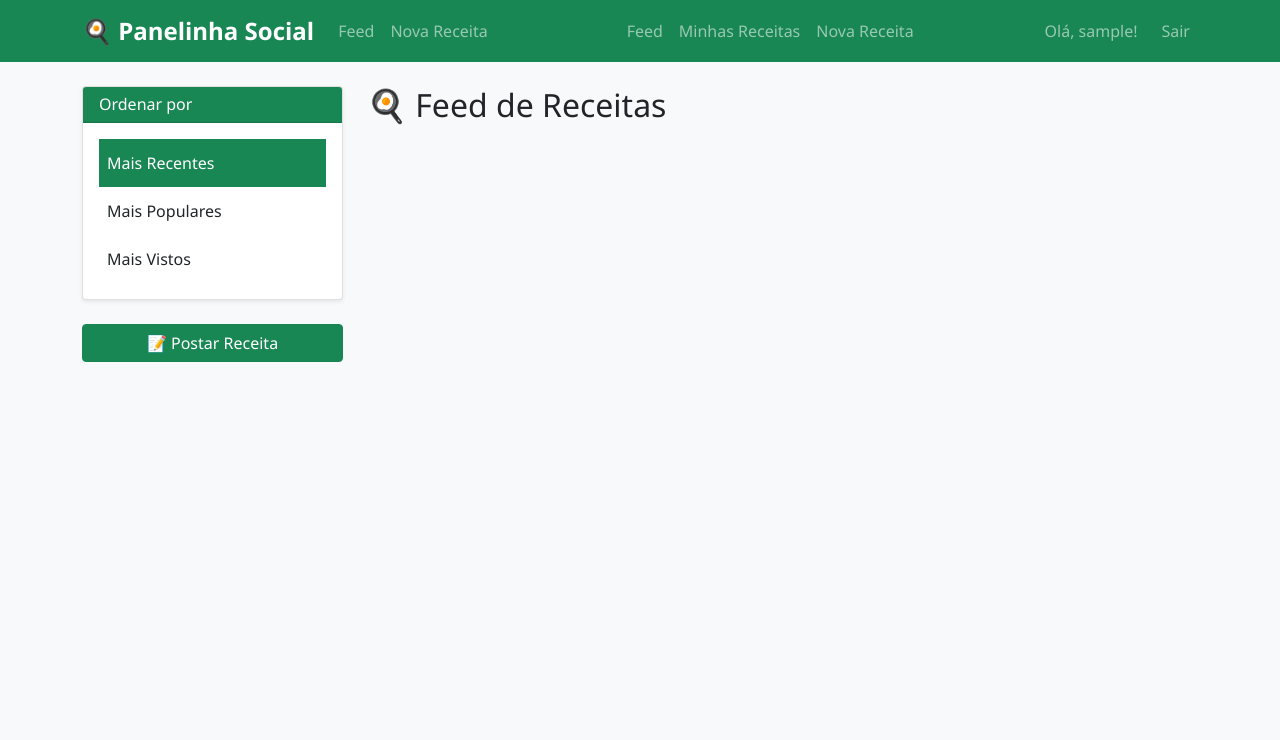
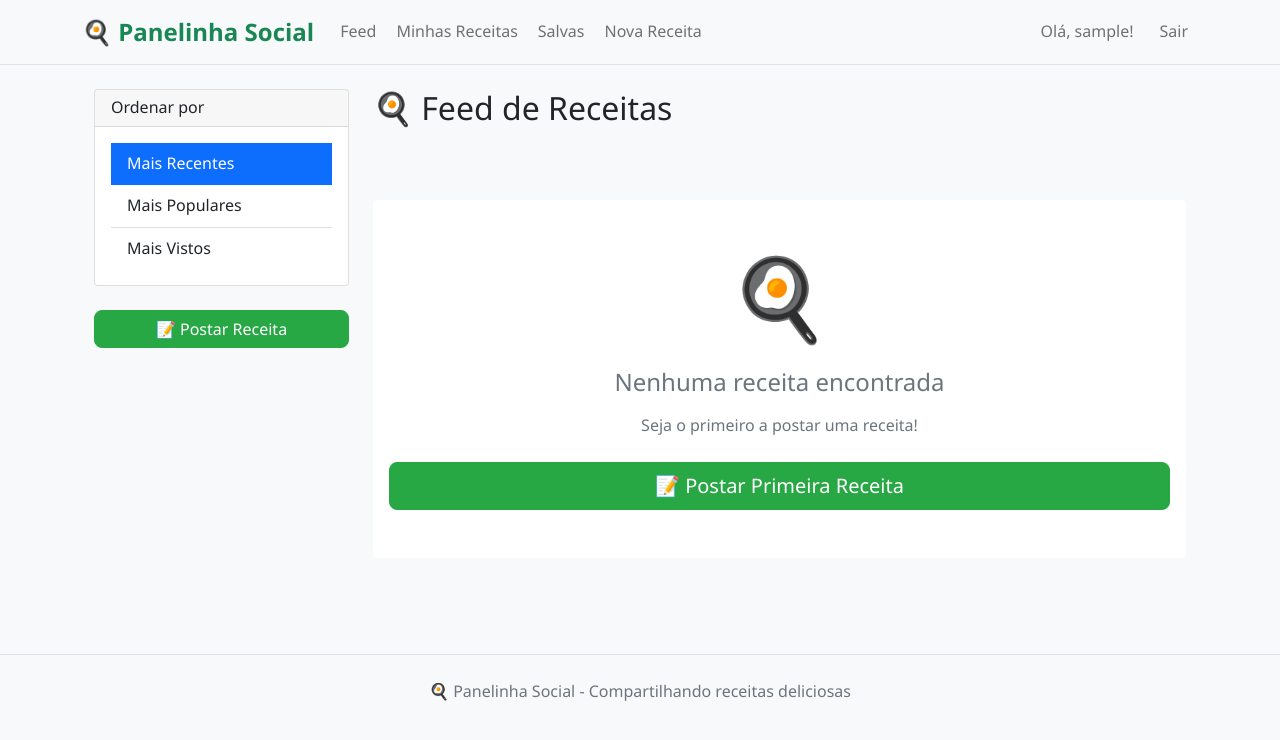
Before and after one commit to AlineMomm/panelinha_social, a Flask app: page /feed in a window 1280 px wide. Shown: the top 740 px of the page. Run offline with Flask 3, Linux system fonts and the light colour scheme; the visitor is signed in with stand-in values (Sample User, id 1); data that the repository does not hold is empty; some libraries are stand-ins or nearby versions.

Commit message:
alterações básicas

```diff
--- a/app.py
+++ b/app.py
@@ -12,7 +12,7 @@
 # Configuração
 class Config:
     SECRET_KEY = os.environ.get('SECRET_KEY') or 'sua-chave-secreta-muito-secreta-aqui-123'
-    SQLALCHEMY_DATABASE_URI = os.environ.get('DATABASE_URL') or 'sqlite:///panelinha_nova.db'
+    SQLALCHEMY_DATABASE_URI = os.environ.get('DATABASE_URL') or 'sqlite:///panelinha.db'
     SQLALCHEMY_TRACK_MODIFICATIONS = False
     UPLOAD_FOLDER = 'static/uploads'
     MAX_CONTENT_LENGTH = 16 * 1024 * 1024
@@ -36,11 +36,14 @@
     username = db.Column(db.String(64), unique=True, nullable=False)
     email = db.Column(db.String(120), unique=True, nullable=False)
     password_hash = db.Column(db.String(128))
+    bio = db.Column(db.Text)
+    profile_picture = db.Column(db.String(200))
     created_at = db.Column(db.DateTime, default=datetime.utcnow)
 
     recipes = db.relationship('Recipe', backref='author', lazy='dynamic')
     likes = db.relationship('Like', backref='user', lazy='dynamic')
     comments = db.relationship('Comment', backref='user', lazy='dynamic')
+    saved_recipes = db.relationship('SavedRecipe', backref='user', lazy='dynamic')
 
     def set_password(self, password):
         self.password_hash = generate_password_hash(password)
@@ -65,8 +68,8 @@
 
     likes = db.relationship('Like', backref='recipe', lazy='dynamic')
     comments = db.relationship('Comment', backref='recipe', lazy='dynamic')
+    saved_by = db.relationship('SavedRecipe', backref='recipe', lazy='dynamic')
 
-    # MÉTODOS PARA CONTAGEM
     def like_count(self):
         return self.likes.count()
 
@@ -78,11 +81,18 @@
             return Like.query.filter_by(user_id=user.id, recipe_id=self.id).first() is not None
         return False
 
+    def is_saved_by_user(self, user):
+        if user.is_authenticated:
+            return SavedRecipe.query.filter_by(user_id=user.id, recipe_id=self.id).first() is not None
+        return False
+
 class Like(db.Model):
     id = db.Column(db.Integer, primary_key=True)
     user_id = db.Column(db.Integer, db.ForeignKey('user.id'), nullable=False)
     recipe_id = db.Column(db.Integer, db.ForeignKey('recipe.id'), nullable=False)
     created_at = db.Column(db.DateTime, default=datetime.utcnow)
+
+    __table_args__ = (db.UniqueConstraint('user_id', 'recipe_id', name='unique_like'),)
 
 class Comment(db.Model):
     id = db.Column(db.Integer, primary_key=True)
@@ -90,6 +100,14 @@
     user_id = db.Column(db.Integer, db.ForeignKey('user.id'), nullable=False)
     recipe_id = db.Column(db.Integer, db.ForeignKey('recipe.id'), nullable=False)
     created_at = db.Column(db.DateTime, default=datetime.utcnow)
+
+class SavedRecipe(db.Model):
+    id = db.Column(db.Integer, primary_key=True)
+    user_id = db.Column(db.Integer, db.ForeignKey('user.id'), nullable=False)
+    recipe_id = db.Column(db.Integer, db.ForeignKey('recipe.id'), nullable=False)
+    saved_at = db.Column(db.DateTime, default=datetime.utcnow)
+
+    __table_args__ = (db.UniqueConstraint('user_id', 'recipe_id', name='unique_save'),)
 
 @login_manager.user_loader
 def load_user(id):
@@ -109,6 +127,16 @@
     confirm_password = PasswordField('Confirmar Senha', validators=[DataRequired(), EqualTo('password')])
     submit = SubmitField('Cadastrar')
 
+    def validate_username(self, username):
+        user = User.query.filter_by(username=username.data).first()
+        if user:
+            raise ValidationError('Este nome de usuário já está em uso.')
+
+    def validate_email(self, email):
+        user = User.query.filter_by(email=email.data).first()
+        if user:
+            raise ValidationError('Este email já está cadastrado.')
+
 class RecipeForm(FlaskForm):
     title = StringField('Título da Receita', validators=[DataRequired(), Length(max=100)])
     description = TextAreaField('Descrição Curta', validators=[DataRequired()])
@@ -126,7 +154,12 @@
 # Routes
 @app.route('/')
 def index():
-    return render_template('index.html', title='Panelinha Social')
+    # Mostrar algumas receitas públicas na página inicial
+    if current_user.is_authenticated:
+        return redirect(url_for('feed'))
+
+    recipes = Recipe.query.filter_by(is_draft=False).order_by(Recipe.created_at.desc()).limit(6).all()
+    return render_template('index.html', title='Panelinha Social', recipes=recipes)
 
 @app.route('/feed')
 @login_required
@@ -142,14 +175,20 @@
     else:
         recipes = recipes.order_by(Recipe.created_at.desc())
 
-    return render_template('feed.html', title='Feed', recipes=recipes, sort_by=sort_by)
+    return render_template('feed.html', title='Feed', recipes=recipes.all(), sort_by=sort_by)
 
 @app.route('/my_recipes')
 @login_required
 def my_recipes():
-    # Mostrar receitas do usuário (publicadas e rascunhos)
     recipes = Recipe.query.filter_by(user_id=current_user.id).order_by(Recipe.created_at.desc()).all()
     return render_template('my_recipes.html', title='Minhas Receitas', recipes=recipes)
+
+@app.route('/saved_recipes')
+@login_required
+def saved_recipes():
+    saved = SavedRecipe.query.filter_by(user_id=current_user.id).order_by(SavedRecipe.saved_at.desc()).all()
+    recipes = [saved_item.recipe for saved_item in saved]
+    return render_template('saved_recipes.html', title='Receitas Salvas', recipes=recipes)
 
 @app.route('/recipe/new', methods=['GET', 'POST'])
 @login_required
@@ -180,79 +219,6 @@
 
     return render_template('new_recipe.html', title='Nova Receita', form=form)
 
-@app.route('/recipe/<int:recipe_id>/edit', methods=['GET', 'POST'])
-@login_required
-def edit_recipe(recipe_id):
-    recipe = Recipe.query.get_or_404(recipe_id)
-
-    # Verificar se o usuário é o autor da receita
-    if recipe.author != current_user:
-        flash('Você não tem permissão para editar esta receita.', 'danger')
-        return redirect(url_for('recipe_detail', recipe_id=recipe_id))
-
-    form = RecipeForm()
-
-    if form.validate_on_submit():
-        # Atualizar imagem se uma nova foi enviada
-        if form.image.data:
-            # Remover imagem antiga se existir
-            if recipe.image and os.path.exists(os.path.join(app.config['UPLOAD_FOLDER'], recipe.image)):
-                os.remove(os.path.join(app.config['UPLOAD_FOLDER'], recipe.image))
-
-            image_filename = f"recipe_{datetime.utcnow().strftime('%Y%m%d_%H%M%S')}_{form.image.data.filename}"
-            form.image.data.save(os.path.join(app.config['UPLOAD_FOLDER'], image_filename))
-            recipe.image = image_filename
-
-        # Atualizar outros campos
-        recipe.title = form.title.data
-        recipe.description = form.description.data
-        recipe.ingredients = form.ingredients.data
-        recipe.steps = form.steps.data
-        recipe.categories = form.categories.data
-        recipe.updated_at = datetime.utcnow()
-
-        # Se estava como rascunho e agora está publicando
-        if recipe.is_draft and 'submit' in request.form:
-            recipe.is_draft = False
-            flash('Receita publicada com sucesso!', 'success')
-        elif recipe.is_draft and 'save_draft' in request.form:
-            flash('Rascunho atualizado com sucesso!', 'info')
-        else:
-            flash('Receita atualizada com sucesso!', 'success')
-
-        db.session.commit()
-        return redirect(url_for('recipe_detail', recipe_id=recipe.id))
-
-    # Preencher o formulário com os dados atuais
-    elif request.method == 'GET':
-        form.title.data = recipe.title
-        form.description.data = recipe.description
-        form.ingredients.data = recipe.ingredients
-        form.steps.data = recipe.steps
-        form.categories.data = recipe.categories
-
-    return render_template('edit_recipe.html', title='Editar Receita', form=form, recipe=recipe)
-
-@app.route('/recipe/<int:recipe_id>/delete', methods=['POST'])
-@login_required
-def delete_recipe(recipe_id):
-    recipe = Recipe.query.get_or_404(recipe_id)
-
-    # Verificar se o usuário é o autor da receita
-    if recipe.author != current_user:
-        flash('Você não tem permissão para excluir esta receita.', 'danger')
-        return redirect(url_for('recipe_detail', recipe_id=recipe_id))
-
-    # Remover imagem se existir
-    if recipe.image and os.path.exists(os.path.join(app.config['UPLOAD_FOLDER'], recipe.image)):
-        os.remove(os.path.join(app.config['UPLOAD_FOLDER'], recipe.image))
-
-    db.session.delete(recipe)
-    db.session.commit()
-
-    flash('Receita excluída com sucesso!', 'success')
-    return redirect(url_for('feed'))
-
 @app.route('/recipe/<int:recipe_id>', methods=['GET', 'POST'])
 def recipe_detail(recipe_id):
     recipe = Recipe.query.get_or_404(recipe_id)
@@ -276,12 +242,76 @@
     comments = Comment.query.filter_by(recipe_id=recipe_id).order_by(Comment.created_at.desc()).all()
     return render_template('recipe_detail.html', title=recipe.title, recipe=recipe, form=form, comments=comments)
 
+@app.route('/recipe/<int:recipe_id>/edit', methods=['GET', 'POST'])
+@login_required
+def edit_recipe(recipe_id):
+    recipe = Recipe.query.get_or_404(recipe_id)
+
+    if recipe.author != current_user:
+        flash('Você não tem permissão para editar esta receita.', 'danger')
+        return redirect(url_for('recipe_detail', recipe_id=recipe_id))
+
+    form = RecipeForm()
+
+    if form.validate_on_submit():
+        if form.image.data:
+            if recipe.image and os.path.exists(os.path.join(app.config['UPLOAD_FOLDER'], recipe.image)):
+                os.remove(os.path.join(app.config['UPLOAD_FOLDER'], recipe.image))
+
+            image_filename = f"recipe_{datetime.utcnow().strftime('%Y%m%d_%H%M%S')}_{form.image.data.filename}"
+            form.image.data.save(os.path.join(app.config['UPLOAD_FOLDER'], image_filename))
+            recipe.image = image_filename
+
+        recipe.title = form.title.data
+        recipe.description = form.description.data
+        recipe.ingredients = form.ingredients.data
+        recipe.steps = form.steps.data
+        recipe.categories = form.categories.data
+        recipe.updated_at = datetime.utcnow()
+
+        if recipe.is_draft and 'submit' in request.form:
+            recipe.is_draft = False
+            flash('Receita publicada com sucesso!', 'success')
+        elif recipe.is_draft and 'save_draft' in request.form:
+            flash('Rascunho atualizado com sucesso!', 'info')
+        else:
+            flash('Receita atualizada com sucesso!', 'success')
+
+        db.session.commit()
+        return redirect(url_for('recipe_detail', recipe_id=recipe.id))
+
+    elif request.method == 'GET':
+        form.title.data = recipe.title
+        form.description.data = recipe.description
+        form.ingredients.data = recipe.ingredients
+        form.steps.data = recipe.steps
+        form.categories.data = recipe.categories
+
+    return render_template('edit_recipe.html', title='Editar Receita', form=form, recipe=recipe)
+
+@app.route('/recipe/<int:recipe_id>/delete', methods=['POST'])
+@login_required
+def delete_recipe(recipe_id):
+    recipe = Recipe.query.get_or_404(recipe_id)
+
+    if recipe.author != current_user:
+        flash('Você não tem permissão para excluir esta receita.', 'danger')
+        return redirect(url_for('recipe_detail', recipe_id=recipe_id))
+
+    if recipe.image and os.path.exists(os.path.join(app.config['UPLOAD_FOLDER'], recipe.image)):
+        os.remove(os.path.join(app.config['UPLOAD_FOLDER'], recipe.image))
+
+    db.session.delete(recipe)
+    db.session.commit()
+
+    flash('Receita excluída com sucesso!', 'success')
+    return redirect(url_for('feed'))
+
 @app.route('/comment/<int:comment_id>/delete', methods=['POST'])
 @login_required
 def delete_comment(comment_id):
     comment = Comment.query.get_or_404(comment_id)
 
-    # Verificar se o usuário é o autor do comentário ou o autor da receita
     if comment.user_id != current_user.id and comment.recipe.author.id != current_user.id:
         flash('Você não tem permissão para excluir este comentário.', 'danger')
         return redirect(url_for('recipe_detail', recipe_id=comment.recipe_id))
@@ -310,6 +340,23 @@
     db.session.commit()
     return jsonify({'liked': liked, 'like_count': recipe.likes.count()})
 
+@app.route('/save/<int:recipe_id>', methods=['POST'])
+@login_required
+def save_recipe(recipe_id):
+    recipe = Recipe.query.get_or_404(recipe_id)
+    saved = SavedRecipe.query.filter_by(user_id=current_user.id, recipe_id=recipe_id).first()
+
+    if saved:
+        db.session.delete(saved)
+        saved_status = False
+    else:
+        saved = SavedRecipe(user_id=current_user.id, recipe_id=recipe_id)
+        db.session.add(saved)
+        saved_status = True
+
+    db.session.commit()
+    return jsonify({'saved': saved_status})
+
 @app.route('/login', methods=['GET', 'POST'])
 def login():
     if current_user.is_authenticated:
@@ -320,7 +367,7 @@
         user = User.query.filter_by(email=form.email.data).first()
         if user and user.check_password(form.password.data):
             login_user(user, remember=form.remember_me.data)
-            flash('Login realizado!', 'success')
+            flash('Login realizado com sucesso!', 'success')
             return redirect(url_for('feed'))
         flash('Email ou senha inválidos.', 'danger')
 
@@ -337,7 +384,7 @@
         user.set_password(form.password.data)
         db.session.add(user)
         db.session.commit()
-        flash('Conta criada! Faça login.', 'success')
+        flash('Conta criada com sucesso! Faça login.', 'success')
         return redirect(url_for('login'))
 
     return render_template('register.html', title='Cadastrar', form=form)
@@ -346,20 +393,13 @@
 @login_required
 def logout():
     logout_user()
-    flash('Você saiu.', 'info')
+    flash('Você saiu da sua conta.', 'info')
     return redirect(url_for('index'))
 
 if __name__ == '__main__':
     with app.app_context():
-        print("🔄 Criando banco de dados...")
         db.create_all()
-        print("✅ Banco criado com sucesso!")
-        print("📊 Tabelas: User, Recipe (com views), Like, Comment")
-        print("🚀 Rotas disponíveis:")
-        print("   - / (página inicial)")
-        print("   - /feed")
-        print("   - /my_recipes")
-        print("   - /recipe/new")
-        print("   - /recipe/<id>/edit")
-        print("   - /recipe/<id>")
+        print("✅ Panelinha Social iniciado com sucesso!")
+        print("📊 Banco de dados criado")
+        print("🚀 Servidor rodando em http://localhost:5000")
     app.run(debug=True)
--- a/static/css/style.css
+++ b/static/css/style.css
@@ -1,111 +1,181 @@
-body {
-    background-color: #f8f9fa;
-    font-family: 'Segoe UI', Tahoma, Geneva, Verdana, sans-serif;
+/* Panelinha Social - Estilos Modernos e Limpos */
+
+:root {
+    --primary-color: #28a745;
+    --primary-hover: #218838;
+    --light-bg: #f8f9fa;
+    --card-shadow: 0 2px 10px rgba(0, 0, 0, 0.1);
+    --card-hover-shadow: 0 4px 15px rgba(0, 0, 0, 0.15);
 }
 
-.navbar-brand {
-    font-weight: bold;
-    font-size: 1.5rem;
+body {
+    background-color: var(--light-bg);
+    font-family: 'Segoe UI', Tahoma, Geneva, Verdana, sans-serif;
+    line-height: 1.6;
 }
 
-.card {
-    box-shadow: 0 0.125rem 0.25rem rgba(0, 0, 0, 0.075);
-    border: 1px solid rgba(0, 0, 0, 0.125);
-    transition: transform 0.2s ease-in-out;
+/* Cards Modernos */
+.recipe-card {
+    border: none;
+    border-radius: 12px;
+    box-shadow: var(--card-shadow);
+    transition: all 0.3s ease;
+    background: white;
+    overflow: hidden;
 }
 
-.card:hover {
+.recipe-card:hover {
+    box-shadow: var(--card-hover-shadow);
     transform: translateY(-2px);
 }
 
-.card-header {
-    background-color: #198754;
-    color: white;
-    font-weight: bold;
+.card-img-top {
+    border-radius: 12px 12px 0 0;
+    height: 200px;
+    object-fit: cover;
 }
 
+/* Botões */
 .btn-success {
-    background-color: #198754;
-    border-color: #198754;
+    background-color: var(--primary-color);
+    border-color: var(--primary-color);
+    border-radius: 8px;
+    font-weight: 500;
 }
 
 .btn-success:hover {
-    background-color: #157347;
-    border-color: #146c43;
+    background-color: var(--primary-hover);
+    border-color: var(--primary-hover);
+    transform: translateY(-1px);
 }
 
-.recipe-card {
-    transition: all 0.3s ease;
+.btn-outline-success {
+    border-radius: 8px;
+    font-weight: 500;
 }
 
-.recipe-card:hover {
-    box-shadow: 0 0.5rem 1rem rgba(0, 0, 0, 0.15);
+/* Navbar */
+.navbar-brand {
+    font-size: 1.5rem;
+    font-weight: 700;
 }
 
-.like-btn, .save-btn {
+.nav-link {
+    font-weight: 500;
+    border-radius: 6px;
+    margin: 0 2px;
     transition: all 0.2s ease;
 }
 
-.like-btn:hover, .save-btn:hover {
-    transform: scale(1.05);
+.nav-link:hover {
+    background-color: rgba(40, 167, 69, 0.1);
 }
 
+/* Formulários */
+.form-control {
+    border-radius: 8px;
+    border: 1px solid #dee2e6;
+    padding: 0.75rem 1rem;
+}
+
+.form-control:focus {
+    border-color: var(--primary-color);
+    box-shadow: 0 0 0 0.2rem rgba(40, 167, 69, 0.25);
+}
+
+/* Badges */
+.badge {
+    font-weight: 500;
+    border-radius: 6px;
+}
+
+/* Alertas */
 .alert {
     border: none;
     border-radius: 8px;
+    border-left: 4px solid;
 }
 
-.list-group-item.active {
-    background-color: #198754;
-    border-color: #198754;
+.alert-success {
+    border-left-color: var(--primary-color);
 }
 
-.badge {
-    font-size: 0.75em;
+.alert-danger {
+    border-left-color: #dc3545;
 }
 
-.form-control:focus {
-    border-color: #198754;
-    box-shadow: 0 0 0 0.2rem rgba(25, 135, 84, 0.25);
+/* Comentários */
+.comment-card {
+    border: none;
+    border-radius: 8px;
+    background: #f8f9fa;
+    margin-bottom: 1rem;
 }
 
-/* Adicione ao final do seu style.css */
-
-/* Efeito hover para cards clicáveis */
-.recipe-card {
-    cursor: pointer;
-    transition: all 0.3s ease;
+.comment-card.author-comment {
+    background: #fff3cd;
+    border-left: 4px solid #ffc107;
 }
 
-.recipe-card:hover {
-    transform: translateY(-5px);
-    box-shadow: 0 0.5rem 1rem rgba(0, 0, 0, 0.15);
+/* Estatísticas */
+.stats-card {
+    background: linear-gradient(135deg, #28a745, #20c997);
+    color: white;
+    border: none;
+    border-radius: 12px;
 }
 
-/* Links dentro dos cards */
-.recipe-card a {
-    transition: color 0.2s ease;
+/* Footer */
+footer {
+    margin-top: auto;
 }
 
-.recipe-card a:hover {
-    color: #198754 !important;
+/* Responsividade */
+@media (max-width: 768px) {
+    .container {
+        padding: 0 15px;
+    }
+
+    .card-img-top {
+        height: 150px;
+    }
+
+    .navbar-nav {
+        text-align: center;
+    }
 }
 
-/* Imagens com efeito de zoom suave */
-.card-img-top {
-    transition: transform 0.3s ease;
+/* Animações suaves */
+.fade-in {
+    animation: fadeIn 0.5s ease-in;
 }
 
-.recipe-card:hover .card-img-top {
-    transform: scale(1.05);
+@keyframes fadeIn {
+    from { opacity: 0; transform: translateY(20px); }
+    to { opacity: 1; transform: translateY(0); }
 }
 
-/* Melhorar legibilidade das listas */
-.list-group-item {
-    border: none;
-    padding: 0.75rem 0.5rem;
+/* Loading states */
+.btn-loading {
+    position: relative;
+    color: transparent;
 }
 
-.list-group-numbered .list-group-item {
-    padding-left: 0;
+.btn-loading::after {
+    content: '';
+    position: absolute;
+    width: 16px;
+    height: 16px;
+    top: 50%;
+    left: 50%;
+    margin: -8px 0 0 -8px;
+    border: 2px solid transparent;
+    border-top-color: #ffffff;
+    border-radius: 50%;
+    animation: spin 1s linear infinite;
 }
+
+@keyframes spin {
+    0% { transform: rotate(0deg); }
+    100% { transform: rotate(360deg); }
+}
--- a/templates/base.html
+++ b/templates/base.html
@@ -8,9 +8,9 @@
     <link rel="stylesheet" href="{{ url_for('static', filename='css/style.css') }}">
 </head>
 <body>
-    <nav class="navbar navbar-expand-lg navbar-dark bg-success">
+    <nav class="navbar navbar-expand-lg navbar-light bg-light border-bottom">
         <div class="container">
-            <a class="navbar-brand" href="{{ url_for('index') }}">
+            <a class="navbar-brand fw-bold text-success" href="{{ url_for('index') }}">
                 🍳 Panelinha Social
             </a>
 
@@ -25,23 +25,17 @@
                         <a class="nav-link" href="{{ url_for('feed') }}">Feed</a>
                     </li>
                     <li class="nav-item">
+                        <a class="nav-link" href="{{ url_for('my_recipes') }}">Minhas Receitas</a>
+                    </li>
+                    <li class="nav-item">
+                        <a class="nav-link" href="{{ url_for('saved_recipes') }}">Salvas</a>
+                    </li>
+                    <li class="nav-item">
                         <a class="nav-link" href="{{ url_for('new_recipe') }}">Nova Receita</a>
                     </li>
                     {% endif %}
                 </ul>
-                <ul class="navbar-nav me-auto">
-                {% if current_user.is_authenticated %}
-                <li class="nav-item">
-                    <a class="nav-link" href="{{ url_for('feed') }}">Feed</a>
-                </li>
-                <li class="nav-item">
-                    <a class="nav-link" href="{{ url_for('my_recipes') }}">Minhas Receitas</a>
-                </li>
-                <li class="nav-item">
-                    <a class="nav-link" href="{{ url_for('new_recipe') }}">Nova Receita</a>
-                </li>
-                {% endif %}
-            </ul>
+
                 <div class="navbar-nav">
                     {% if current_user.is_authenticated %}
                     <span class="navbar-text me-3">Olá, {{ current_user.username }}!</span>
@@ -70,6 +64,12 @@
         {% block content %}{% endblock %}
     </div>
 
+    <footer class="bg-light text-center text-muted py-4 mt-5 border-top">
+        <div class="container">
+            <p class="mb-0">🍳 Panelinha Social - Compartilhando receitas deliciosas</p>
+        </div>
+    </footer>
+
     <script src="https://cdn.jsdelivr.net/npm/bootstrap@5.1.3/dist/js/bootstrap.bundle.min.js"></script>
     {% block scripts %}{% endblock %}
 </body>
--- a/templates/feed.html
+++ b/templates/feed.html
@@ -1,7 +1,9 @@
 {% extends "base.html" %}
 
 {% block content %}
+<div class="container-fluid">
     <div class="row">
+        <!-- Sidebar -->
         <div class="col-md-3">
             <div class="card mb-4">
                 <div class="card-header">
@@ -32,13 +34,14 @@
             </div>
         </div>
 
+        <!-- Conteúdo principal -->
         <div class="col-md-9">
             <h2 class="mb-4">🍳 Feed de Receitas</h2>
 
             {% if recipes %}
                 <div class="row">
                     {% for recipe in recipes %}
-                    <div class="col-lg-4 col-md-6 mb-4">
+                        <div class="col-xl-4 col-lg-6 col-md-6 mb-4">
                             <div class="card h-100 recipe-card">
                                 <a href="{{ url_for('recipe_detail', recipe_id=recipe.id) }}" class="text-decoration-none">
                                     {% if recipe.image %}
@@ -66,6 +69,7 @@
                                     </a>
 
                                     <div class="mt-auto">
+                                        <div class="d-flex justify-content-between align-items-center mb-2">
                                             <div class="text-muted small">
                                                 <span class="me-2">👀 {{ recipe.views }}</span>
                                                 <span class="me-2">❤️ {{ recipe.like_count() }}</span>
@@ -81,7 +85,7 @@
                                         <div class="d-flex justify-content-between">
                                             <button class="btn btn-sm btn-outline-danger like-btn"
                                                     data-recipe-id="{{ recipe.id }}">
-                                            ❤️ <span class="like-count">{{ recipe.likes.count() }}</span>
+                                                ❤️ <span class="like-count">{{ recipe.like_count() }}</span>
                                             </button>
                                             <a href="{{ url_for('recipe_detail', recipe_id=recipe.id) }}"
                                                class="btn btn-sm btn-outline-info">
@@ -112,6 +116,7 @@
                     </div>
                 </div>
             {% endif %}
+        </div>
     </div>
 </div>
 {% endblock %}
@@ -155,11 +160,13 @@
 <style>
 .recipe-card {
     transition: all 0.3s ease;
+    border: 1px solid #e9ecef;
 }
 
 .recipe-card:hover {
     transform: translateY(-5px);
     box-shadow: 0 0.5rem 1rem rgba(0, 0, 0, 0.15);
+    border-color: #198754;
 }
 
 .card-img-top {
@@ -169,5 +176,34 @@
 .recipe-card:hover .card-img-top {
     transform: scale(1.05);
 }
+
+/* Garantir que os cards tenham altura consistente */
+.card-body {
+    display: flex;
+    flex-direction: column;
+    height: 100%;
+}
+
+/* Responsividade */
+@media (max-width: 768px) {
+    .col-md-3 {
+        margin-bottom: 2rem;
+    }
+
+    .card-img-top {
+        height: 150px !important;
+    }
+}
+
+@media (max-width: 576px) {
+    .d-flex.justify-content-between {
+        flex-direction: column;
+        gap: 0.5rem;
+    }
+
+    .d-flex.justify-content-between .btn {
+        margin-bottom: 0.5rem;
+    }
+}
 </style>
 {% endblock %}
```
Also changed, not shown: templates/my_recipes.html (+4 -4 lines), instance/panelinha_nova.db, static/uploads/recipe_20251029_231814_pudim.jpg (added). Lines whose indentation alone changed are shown as unchanged.
